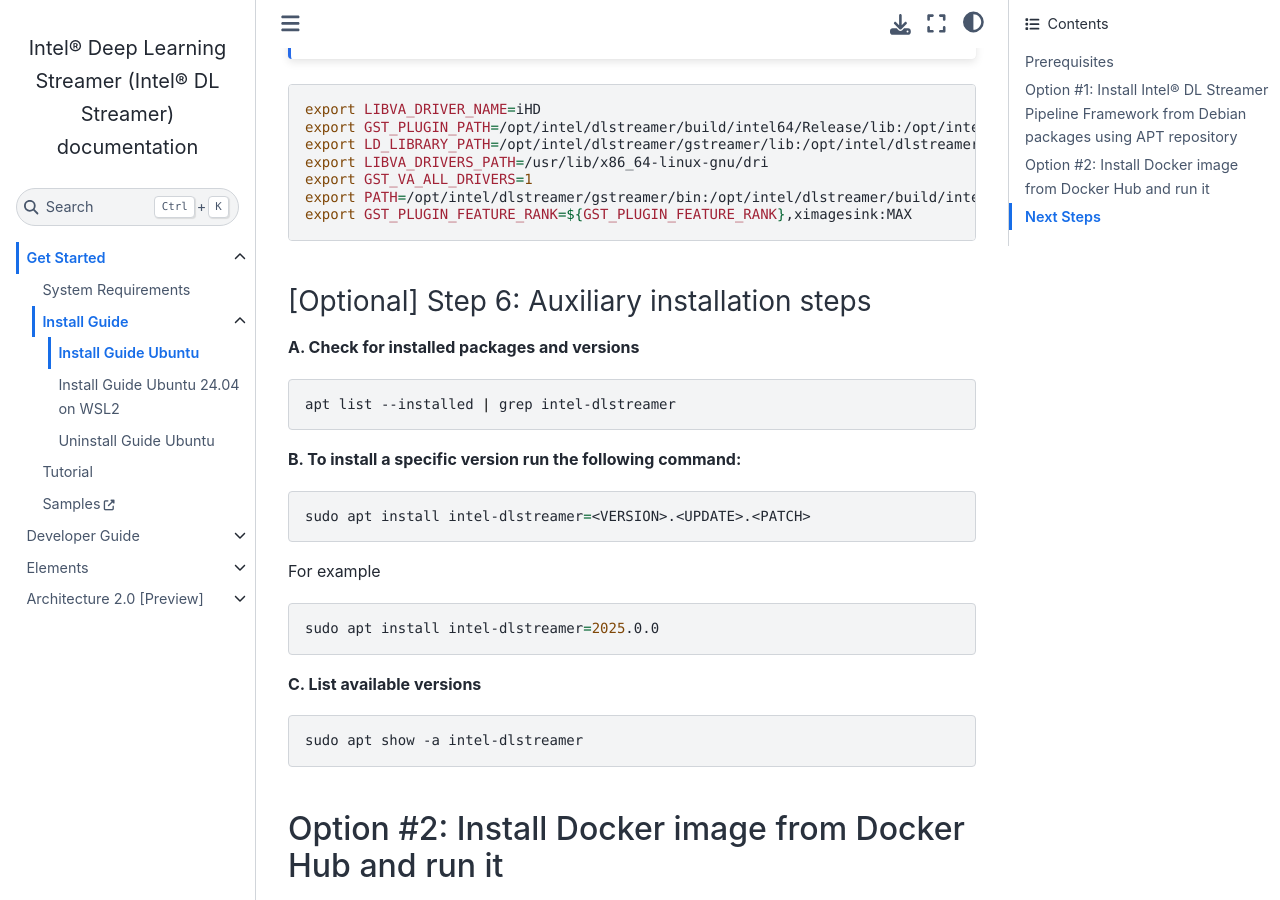
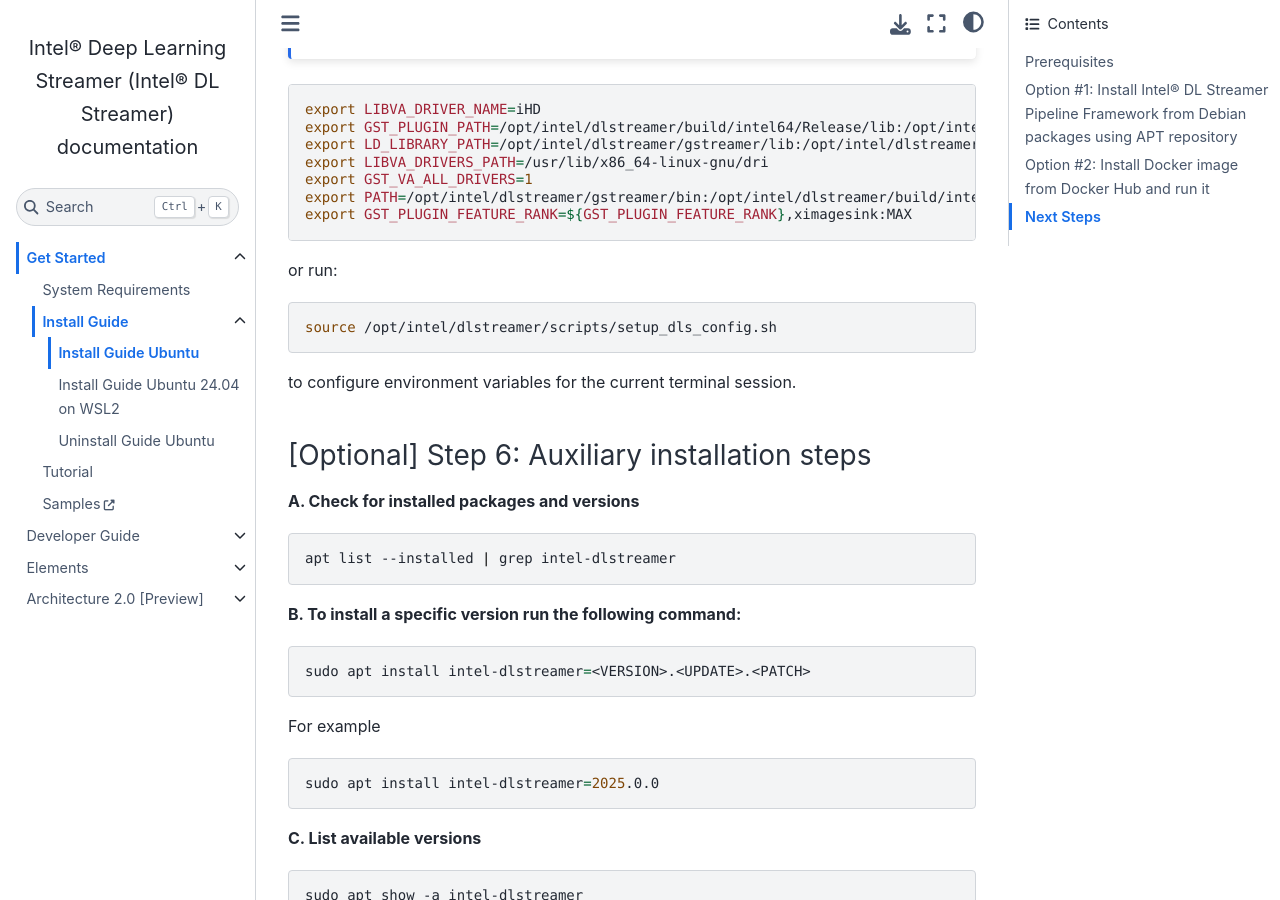
Before and after one commit to dlstreamer/dlstreamer, a Sphinx documentation site: the page built from docs/source/get_started/install/install_guide_ubuntu.rst, in a window 1280 px wide and 900 px high, scrolled down 3762 px. Built offline with Sphinx 7.4.7 and the Sphinx Book theme 1.1.4, drawn with Linux system fonts in a browser that asks for light colours; pages that are not in the unit, such as notebooks, are missing from menus.

Commit message:
[DLStreamer] New script for DLS environment configuration (#205)

```diff
--- a/docs/source/get_started/install/install_guide_ubuntu.rst
+++ b/docs/source/get_started/install/install_guide_ubuntu.rst
@@ -187,6 +187,16 @@
    export PATH=/opt/intel/dlstreamer/gstreamer/bin:/opt/intel/dlstreamer/build/intel64/Release/bin:$PATH
    export GST_PLUGIN_FEATURE_RANK=${GST_PLUGIN_FEATURE_RANK},ximagesink:MAX
 
+
+or run:
+
+..  code:: sh
+
+   source /opt/intel/dlstreamer/scripts/setup_dls_config.sh
+
+to configure environment variables for the current terminal session.
+
+
 [Optional] Step 6: Auxiliary installation steps
 ^^^^^^^^^^^^^^^^^^^^^^^^^^^^^^^^^^^^^^^^^^^^^^^
 
```
Also changed, not shown: 1 other file.
